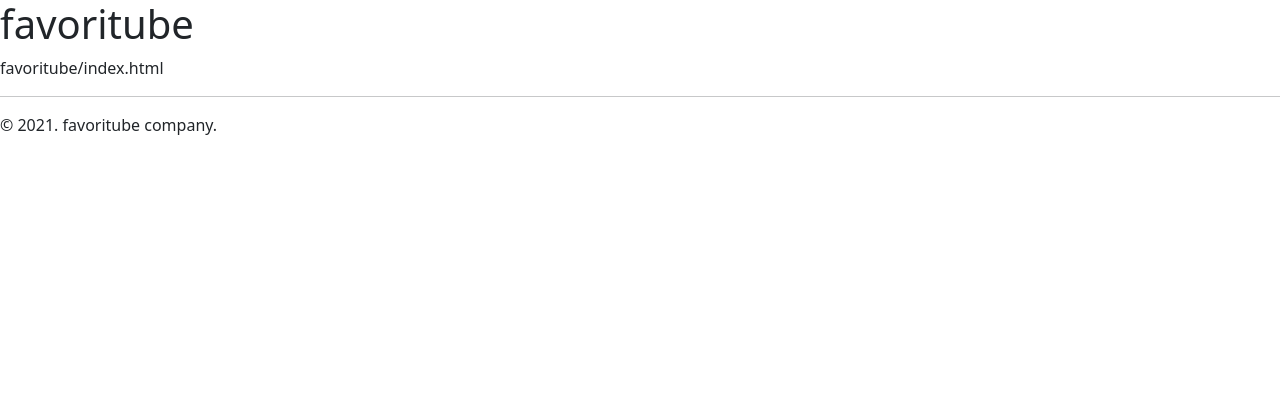
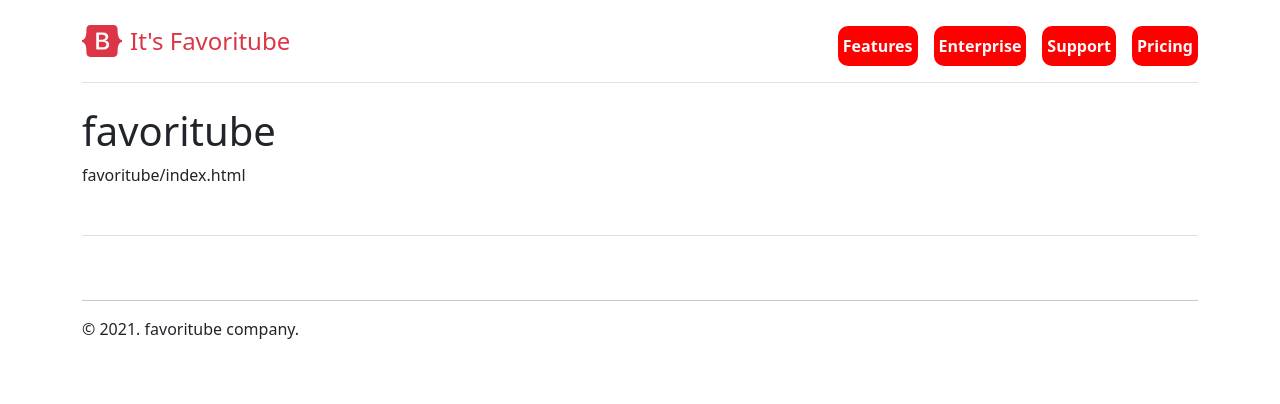
Before and after one commit to SeungAh-Py/devops_cloud, a Django app: page /favoritube/ in a window 1280 px wide. Shown: the top 404 px of the page. Run offline with Django 3.2, Linux system fonts and the light colour scheme.

Commit message:
homework14 bootstrap5 header nav / footer 예제 적용

```diff
--- a/myhomework14/favoritube/templates/favoritube/layout.html
+++ b/myhomework14/favoritube/templates/favoritube/layout.html
@@ -10,14 +10,39 @@
     <title>favoritube</title>
 </head>
 <body>
+<div class="container py-3">
+    <div class="d-flex flex-column flex-md-row align-items-center pb-3 mb-4 border-bottom">
+        <a href="/" class="d-flex align-items-center text-danger text-decoration-none">
+            <svg xmlns="http://www.w3.org/2000/svg" width="40" height="32" class="me-2" viewBox="0 0 118 94" role="img">
+                <title>It's Favoritube</title>
+                <path fill-rule="evenodd" clip-rule="evenodd"
+                      d="M24.509 0c-6.733 0-11.715 5.893-11.492 12.284.214 6.14-.064 14.092-2.066 20.577C8.943 39.365 5.547 43.485 0 44.014v5.972c5.547.529 8.943 4.649 10.951 11.153 2.002 6.485 2.28 14.437 2.066 20.577C12.794 88.106 17.776 94 24.51 94H93.5c6.733 0 11.714-5.893 11.491-12.284-.214-6.14.064-14.092 2.066-20.577 2.009-6.504 5.396-10.624 10.943-11.153v-5.972c-5.547-.529-8.934-4.649-10.943-11.153-2.002-6.484-2.28-14.437-2.066-20.577C105.214 5.894 100.233 0 93.5 0H24.508zM80 57.863C80 66.663 73.436 72 62.543 72H44a2 2 0 01-2-2V24a2 2 0 012-2h18.437c9.083 0 15.044 4.92 15.044 12.474 0 5.302-4.01 10.049-9.119 10.88v.277C75.317 46.394 80 51.21 80 57.863zM60.521 28.34H49.948v14.934h8.905c6.884 0 10.68-2.772 10.68-7.727 0-4.643-3.264-7.207-9.012-7.207zM49.948 49.2v16.458H60.91c7.167 0 10.964-2.876 10.964-8.281 0-5.406-3.903-8.178-11.425-8.178H49.948z"
+                      fill="currentColor"></path>
+            </svg>
+            <span class="fs-4">It's Favoritube</span>
+        </a>
 
-<h1>favoritube</h1>
+        <nav class="d-inline-flex mt-2 mt-md-0 ms-md-auto">
+            <a class="me-3 py-2 text-light text-decoration-none" href="#"
+               style="background-color: red; margin-top: 10px; padding: 5px; border-radius: 10px; font-weight: bold;">Features</a>
+            <a class="me-3 py-2 text-light text-decoration-none" href="#"
+               style="background-color: red; margin-top: 10px; padding: 5px; border-radius: 10px; font-weight: bold;">Enterprise</a>
+            <a class="me-3 py-2 text-light text-decoration-none" href="#"
+               style="background-color: red; margin-top: 10px;padding: 5px; border-radius: 10px; font-weight: bold;">Support</a>
+            <a class="py-2 text-light text-decoration-none" href="#"
+               style="background-color: red; margin-top: 10px; padding: 5px; border-radius: 10px; font-weight: bold;">Pricing</a>
+        </nav>
+    </div>
+    <h1>favoritube</h1>
 
-{% block content %}
-{% endblock %}
+    {% block content %}
+    {% endblock %}
+    <footer class="pt-4 my-md-5 pt-md-5 border-top">
+        <hr/>
+        &copy; 2021. favoritube company.
+    </footer>
+</div>
 
-<hr/>
-&copy; 2021. favoritube company.
 
 </body>
 </html>
```
